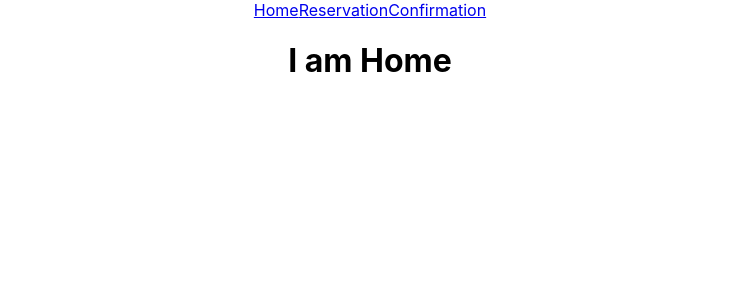
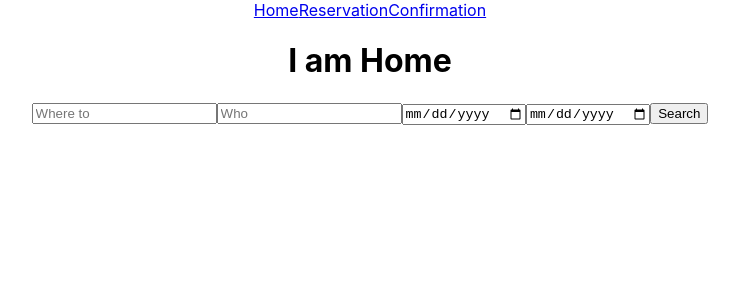
Before and after one commit to um1ka/Airbnb_Project, a React (Create React App) app in the folder airbnb_clone/: page / in a window 1280 px wide. Shown: the top 300 px of the page, without its empty margins (270-1009 px from the left). Built offline with nearby package versions, Linux system fonts and the light colour scheme; no server answers.

Commit message:
API is connected and pulling some of the datas out

```diff
--- a/airbnb_clone/src/App.css
+++ b/airbnb_clone/src/App.css
@@ -1,3 +1,33 @@
 .App {
   text-align: center;
 }
+body, html {
+  height: 100%;
+  margin: 0;
+}
+
+
+li{
+  flex: 1;
+  display: flex;
+  flex-direction: column;
+  align-items: center;
+  list-style: none;
+  margin: 10px;
+  padding: 0 0 15px 0;
+  text-align: center;
+  border: 1px solid black;
+  border-radius: 12px;
+  font-family: 'Cormorant Garamond', serif;
+}
+li{
+    width: 400px;
+    display: flex;
+    flex-wrap: wrap;
+
+}
+img{
+  width: 400px;
+  height: 300px;
+  border-radius: 12px 12px 0 0 ;
+}
--- a/airbnb_clone/src/App.js
+++ b/airbnb_clone/src/App.js
@@ -1,6 +1,4 @@
-
 import Nav from './components/Nav'
-
 import Main from './components/Main'
 import './App.css';
 import axios from 'axios'
@@ -9,7 +7,15 @@ const API_KEY = process.env.API_KEY
 
 function App() {
 
+
+
   const [reservation, setReservation] = useState(null)
+
+  const [location, setLocation] = useState("")
+  const [person, setPerson] = useState("")
+  const [date1, setDate1] = useState("")
+  const [date2, setDate2] = useState("")
+  // const axios = require("axios");
 
   const options = {
     method: 'GET',
@@ -22,6 +28,9 @@ function App() {
   };
 
   useEffect(() => {
+    // const location = async () => {
+    //   axios.request(`${location}`)
+    // }
     const getData = async () => {
       axios.request(options).then(function (response) {
         console.log(response.data.data);
@@ -39,15 +48,24 @@ function App() {
 
 
 
-  return (
+    return (
     <div className="App">
       <header className="App-header">
           <Nav />
       </header>
       <main>
       <Main  reservation={reservation}
+             location={location}
+             setLocation={setLocation}
+             person={person}
+             setPerson={setPerson}
+             date1={date1}
+             setDate1={setDate1}
+             date2={date2}
+             setDate2={setDate2}
                     />
       </main>
+
     </div>
   );
 }
--- a/airbnb_clone/src/components/Home.jsx
+++ b/airbnb_clone/src/components/Home.jsx
@@ -1,10 +1,47 @@
-import Nav from './Nav'
+import { useState } from 'react'
 
-export default function Home () {
+export default function Home (props) {
+    const location=props.location
+    const person=props.person
+    const date1=props.date1
+    const date2=props.date2
+    console.log(props)
+
+
+
+
+    const handleSubmit = (event)=>{
+        event.preventDefault()
+    }
+
+    const handleChange =(event) =>{
+         props.setLocation({...location, [event.target.id]: event.target.value });
+        console.log(location);
+    }
+
+    const handlePersonChange =(event) =>{
+        props.setPerson({...person, [event.target.id]: event.target.value });
+    }
+
+    const handleDate1Change =(event) =>{
+        props.setDate1({...date1, [event.target.id]: event.target.value });
+    }
+    const handleDate2Change =(event) =>{
+        props.setDate2({...date2, [event.target.id]: event.target.value });
+    }
+
+
+
     return (
         <div>
         <h1>I am Home</h1>
-
+        <form id="form">
+           <input value={location[""]} type="text" placeholder="Where to" onChange={handleChange} />
+           <input value={person[""]} type="text" placeholder="Who" id="person" onChange={handlePersonChange}/>
+           <input value={date1} type="date" placeholder="When" id="date" onChange={handleDate1Change}/>
+           <input value={date2} type="date" placeholder="When" id="date" onChange={handleDate2Change}/>
+           <button type="submit" id="submit">Search</button>
+           </form>
         </div>
     )
 }
--- a/airbnb_clone/src/components/Main.jsx
+++ b/airbnb_clone/src/components/Main.jsx
@@ -4,11 +4,11 @@ import Home from './Home';
 import Reservation from './Reservation';
 import Confirm from './Confirm'
 
-export default function Main ({reservation}) {
+export default function Main ({reservation, setLocation, setPerson, setDate1, setDate2, location, person, date1, date2}) {
 
     return(
         <Routes>
-            <Route path="/" element={<Home/>}/>
+            <Route path="/" element={<Home setLocation={setLocation} setPerson={setPerson} setDate1={setDate1} setDate2={setDate2} location={location} person={person} date1={date1} date2={date2}/>}/>
             <Route path="/reservation" element={<Reservation reservation={reservation}/>}/>
 
             <Route path="/confirm" element={<Confirm/>}/>
@@ -16,3 +16,4 @@ export default function Main ({reservation}) {
         </Routes>
     )
 }
+// person={person} date1={date1} date2={date2}
--- a/airbnb_clone/src/components/Reservation.jsx
+++ b/airbnb_clone/src/components/Reservation.jsx
@@ -2,13 +2,22 @@ export default function Reservation ({reservation}) {
 console.log(reservation)
 
     return reservation ? (
-        <div>
+        <div className="card">
             <h1>Reservation Page</h1>
-            <div>
+            <ul>
                 {reservation?.map((reservation) =>(
-                  <p>{reservation.city}</p>
+                  <li>
+                      <img src={reservation.images[1]}></img>
+                        <h3>Address: {reservation.publicAddress}</h3>
+                        <h3>Price: {reservation.accessibilityLabel}</h3>
+                        <h3>Bedroom: {reservation.beds}</h3>
+                        <h4>Checkin Date:{reservation.checkin}</h4>
+                        <h4>Checkout Date: {reservation.checkout}</h4>
+
+                  </li>
+
                 ))}
-            </div>
+            </ul>
 
         </div>
     ): <h1>Loading</h1>
```
